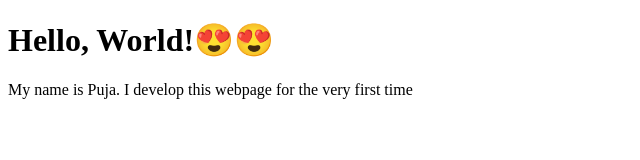
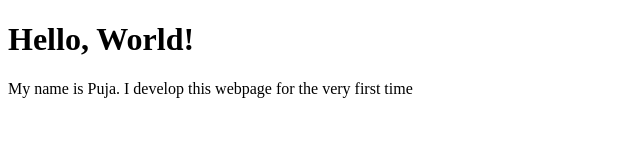
Before and after one commit to vid-ai/sturdy-potato, a plain HTML site: page 01. Test/index.html in a window 1280 px wide. Shown: the whole page, without its empty margins (0-640 px from the left). Drawn offline with Linux system fonts and the light colour scheme.

Commit message:
change in heading

```diff
--- a/01. Test/index.html
+++ b/01. Test/index.html
@@ -7,7 +7,7 @@
     <title>My First webpage</title>
   </head>
   <body>
-    <h1>Hello, World!😍😍</h1>
+    <h1>Hello, World!</h1>
     <p>My name is Puja. I develop this webpage for the very first time</p>
   </body>
 </html>
```
